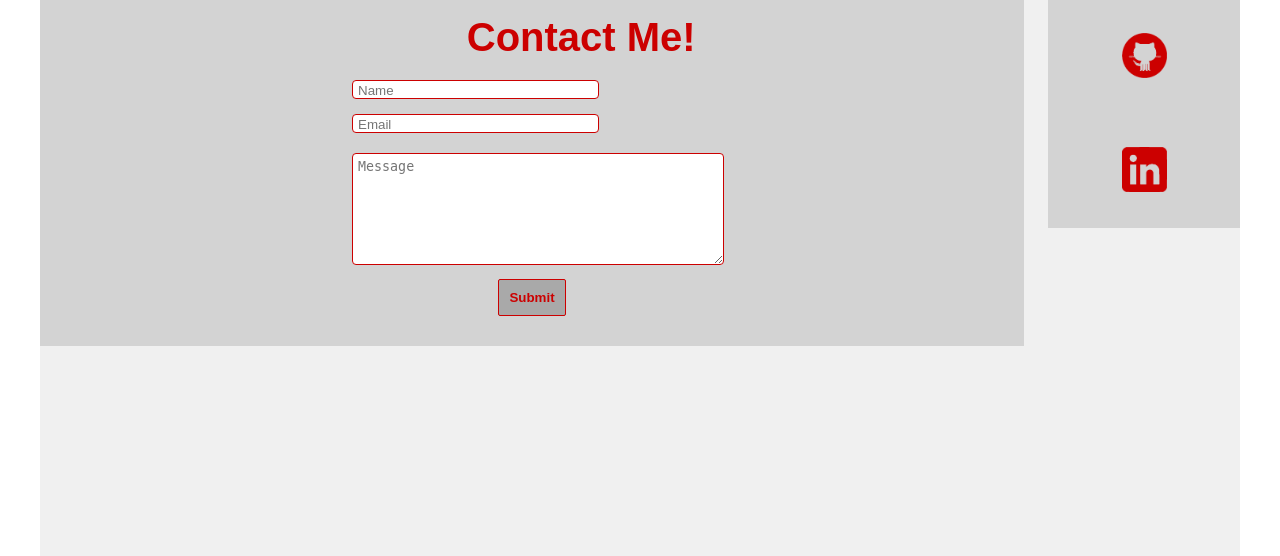
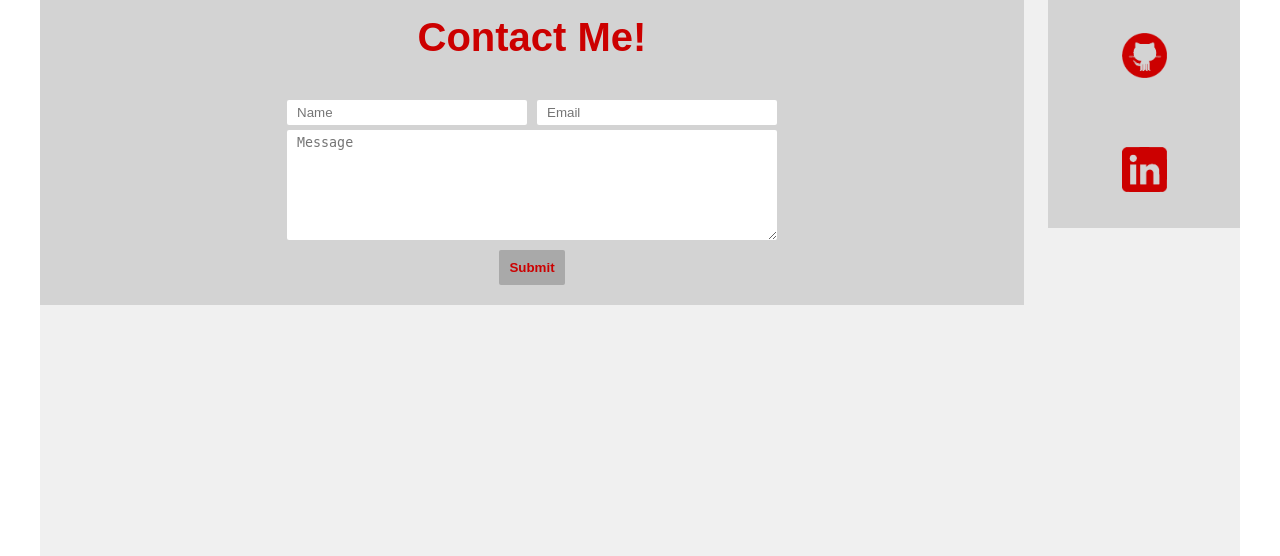
Before and after one commit to juli212/juli212.github.io, a PHP site: page /contact.html in a window 1280 px wide. Shown: the part 188-744 px from the top of the page. Run offline with PHP 8.4, Linux system fonts and the light colour scheme; some libraries are stand-ins or nearby versions.

Commit message:
restyle contact form

```diff
--- a/about.html
+++ b/about.html
@@ -79,10 +79,10 @@
 					<img src="imgs/igloo.png" />
 					<p>KNITTING</p>
 				</div> -->
-				<div>
+<!-- 				<div>
 					<img src="imgs/bike.jpg" />
 					<p>BIKES</p>
-				</div>
+				</div> -->
 				<div>
 					<img src="imgs/pool.png" />
 					<p>POOL</p>
--- a/contact.html
+++ b/contact.html
@@ -43,8 +43,7 @@
 		<section>
 			<h2>Contact Me!</h2>
 			<form name="gform" id="contact" enctype="text/plain" action="https://docs.google.com/forms/d/e/1FAIpQLScGW4eaQnzaTs8bBzQAnopQ8X0UQn5HXXFFjAizwR0mTyJf5g/formResponse" target="hidden_iframe" onsubmit="submitted=true;">
-				<input placeholder="Name" type="text" tabindex="1" name="entry.961398389" id="entry.961398389" required="true">
-				<input placeholder="Email" type="email" tabindex="2" name="entry.1628368173" id="entry.1628368173" required="true">
+				<input placeholder="Name" type="text" tabindex="1" name="entry.961398389" id="entry.961398389" required="true"><input placeholder="Email" type="email" tabindex="2" name="entry.1628368173" id="entry.1628368173" required="true">
 				<textarea placeholder="Message" type="text" tabindex="3" name="entry.541258476" id="entry.541258476" required="true"></textarea>
 				<button name="submit" type="submit" value="submit" id="contact-submit" data-submit="...Sending">Submit</button>
 			</form>
--- a/stylesheets/contact.css
+++ b/stylesheets/contact.css
@@ -1,50 +1,49 @@
-section h2 {
-	margin: 0;
-	margin-left: 10%;
-}
-
 section form {
 	border-radius: 10px;
 	width: 80%;
-	max-width: 500px;
+	max-width: 300px;
 	margin: 0 auto;
-	margin-top: 10px;
-}
-
-@media only screen and (min-width: 600px) {
-	section form {
-		width: 400px;
-	}
+	margin-top: 30px;
 }
 
 form fieldset {
 	border: none;
 }
-form input {
-	width: 60%;
-	border: 1px solid #cc0000;
-	margin: 5px 5px 10px 5%;
-	padding: 2px 0px 0px 5px;
-	border-radius: 4px;
+section form input {
+	width: 44%;
+	display: inline-block;
+	position: relative;
+	border: none;
+	margin: 5px 1%;
+	padding: 1% 2%;
+	border-radius: 2px;
 }
-form textarea {
-	width: 90%;
+
+section form textarea {
+	position: relative;
+	display: block;
+	width: 94%;
 	min-height: 100px;
-	border: 1px solid #cc0000;
-	margin: 10px 5%;
-	padding: 5px;
-	border-radius: 4px;
+	border: none;
+	margin: 0 auto;
+	padding: 1% 2%;
+	border-radius: 2px;
 }
-form button {
+section form button {
 	width: 100px
 	height: 30px;
-	margin: 0 auto;
-	margin-bottom: 20px;
+	margin: 10px auto;
 	padding: 10px;
-	border: 1px solid #cc0000;
+	border:none;
 	background-color: #A9A9A9;
 	color: #cc0000;
 	font-weight: bold;
 	border-radius: 2px;
 	display: block;
 }
+
+@media only screen and (min-width: 600px) {
+	section form {
+		max-width: 500px;
+	}
+}
```
